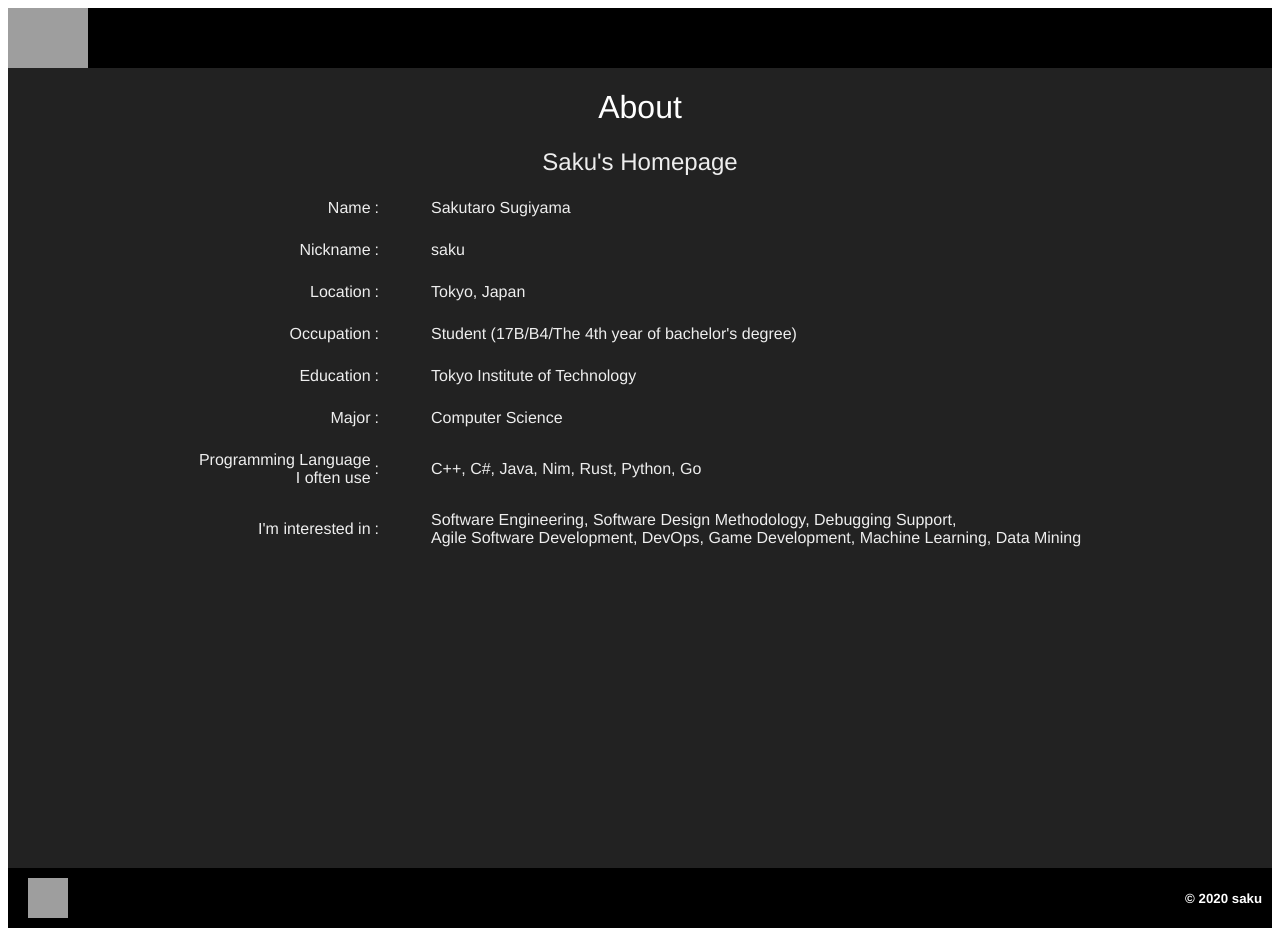
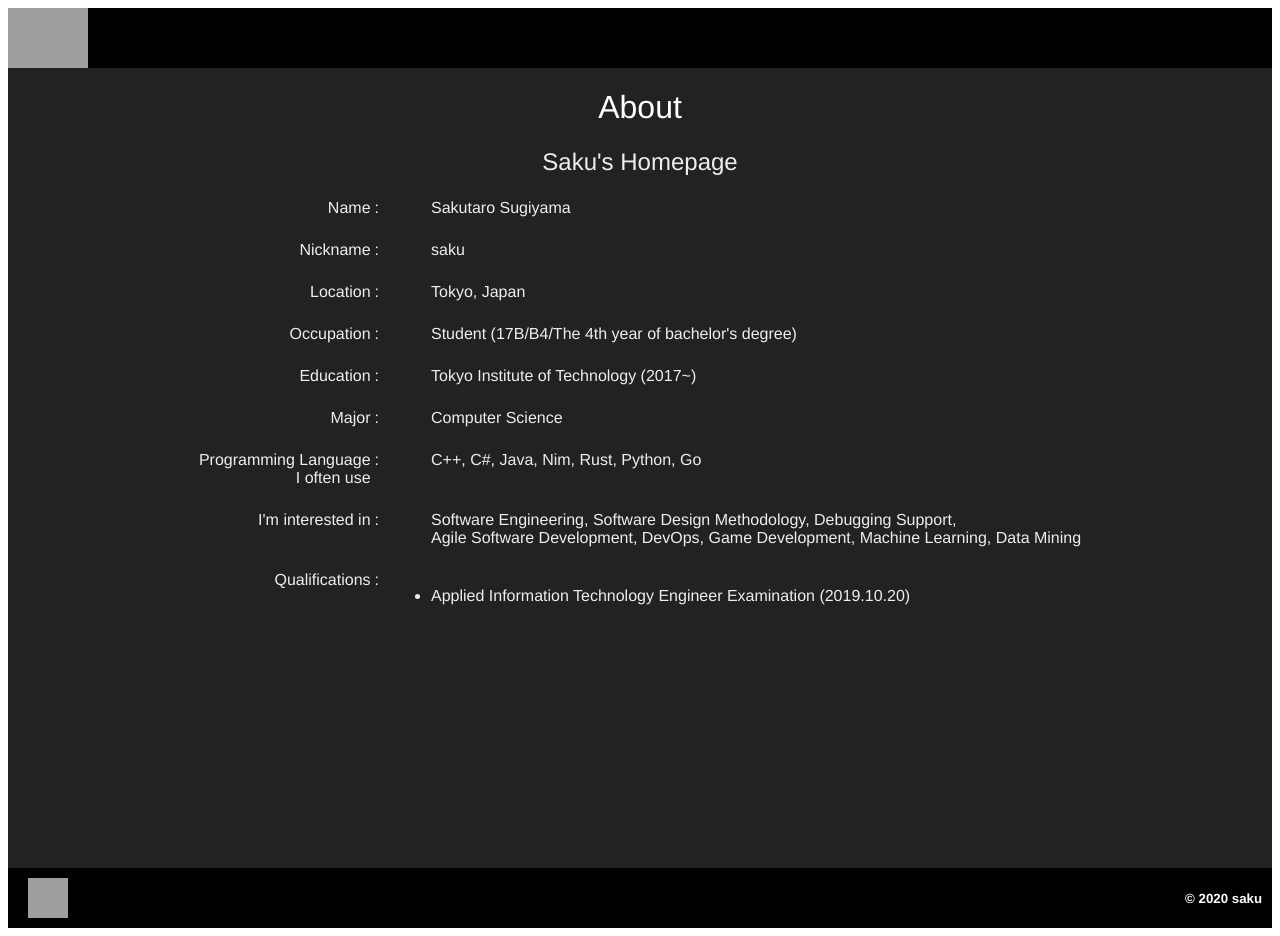
Before and after one commit to sakupo/homepage, a Vue app: page /about in a window 1280 px wide. Built offline with nearby package versions, Linux system fonts and the light colour scheme; no server answers; grey boxes are pictures that could not be loaded; the HTML template or start-up script is replaced by a standard one.

Commit message:
Update the About page.

```diff
--- a/package.json
+++ b/package.json
@@ -29,11 +29,12 @@
     "axios": "^0.18.1",
     "buttercms": "^1.2.2",
     "dotenv": "^6.2.0",
+    "node-forge": ">=0.10.0",
     "phaser": "^3.22.0",
     "router": "^1.3.5",
     "vue-hot-reload-api": "^2.3.4",
+    "vue-markdown": "^2.2.4",
     "vue-property-decorator": "^7.3.0",
-    "vue-router": "^3.1.6",
-    "node-forge": ">=0.10.0"
+    "vue-router": "^3.1.6"
   }
 }
--- a/src/components/topmenu/About.vue
+++ b/src/components/topmenu/About.vue
@@ -39,7 +39,7 @@
         .item Education
       td :
       td
-        .cont Tokyo Institute of Technology
+        .cont Tokyo Institute of Technology (2017~)
     br
     tr
       td
@@ -61,9 +61,15 @@
       td :
       td
         .cont Software Engineering, Software Design Methodology, Debugging Support, <br> Agile Software Development, DevOps, Game Development, Machine Learning, Data Mining
-
-
-
+    br
+    tr
+      td
+        .item Qualifications
+      td :
+      td
+        .cont
+          ul
+            li Applied Information Technology Engineer Examination (2019.10.20)
 </template>
 
 <script lang="ts">
@@ -113,10 +119,8 @@ h1, h2
         color: #191970
   display: inline-block
 ul
-  list-style-type: none
   padding: 0
 li
-  list-style-type: none
   padding: 0
 table
   margin: 0 auto
@@ -125,6 +129,9 @@ table
   .cont
     text-align: left
     margin-left: 3rem
+td
+  vertical-align: top
+
 
 
 
```
Also changed, not shown: 1 other file (tests, documents, lock files or other folders).
